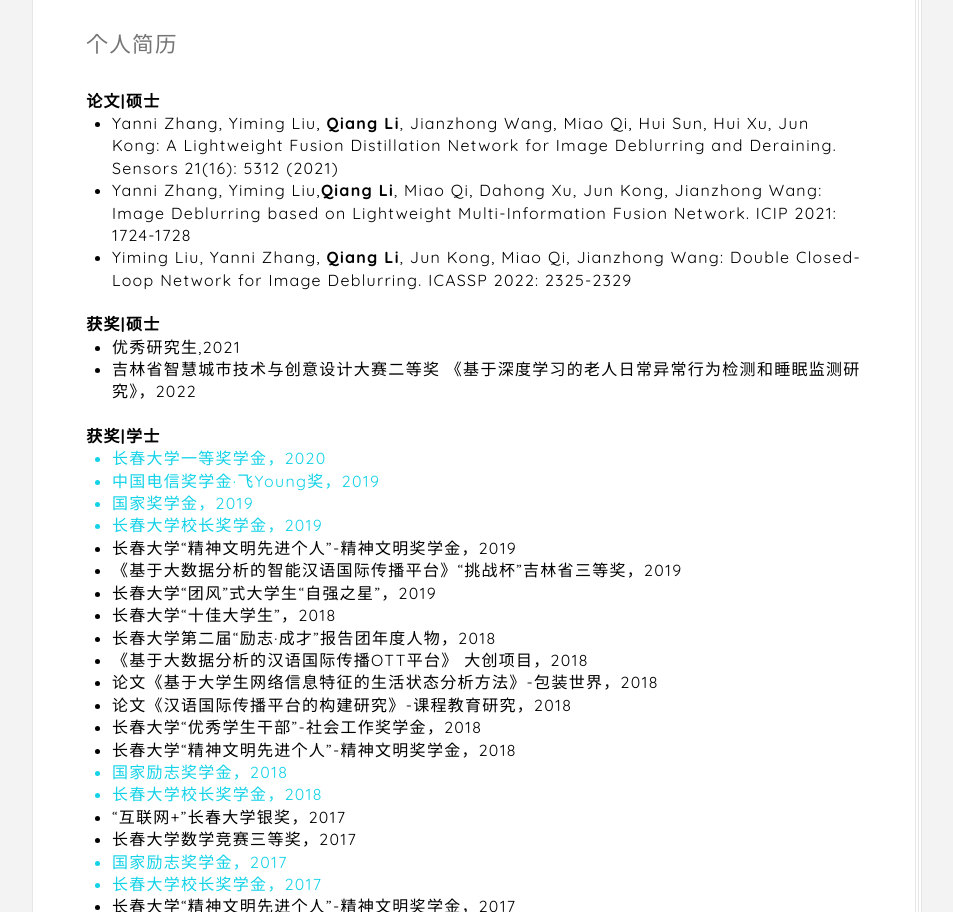
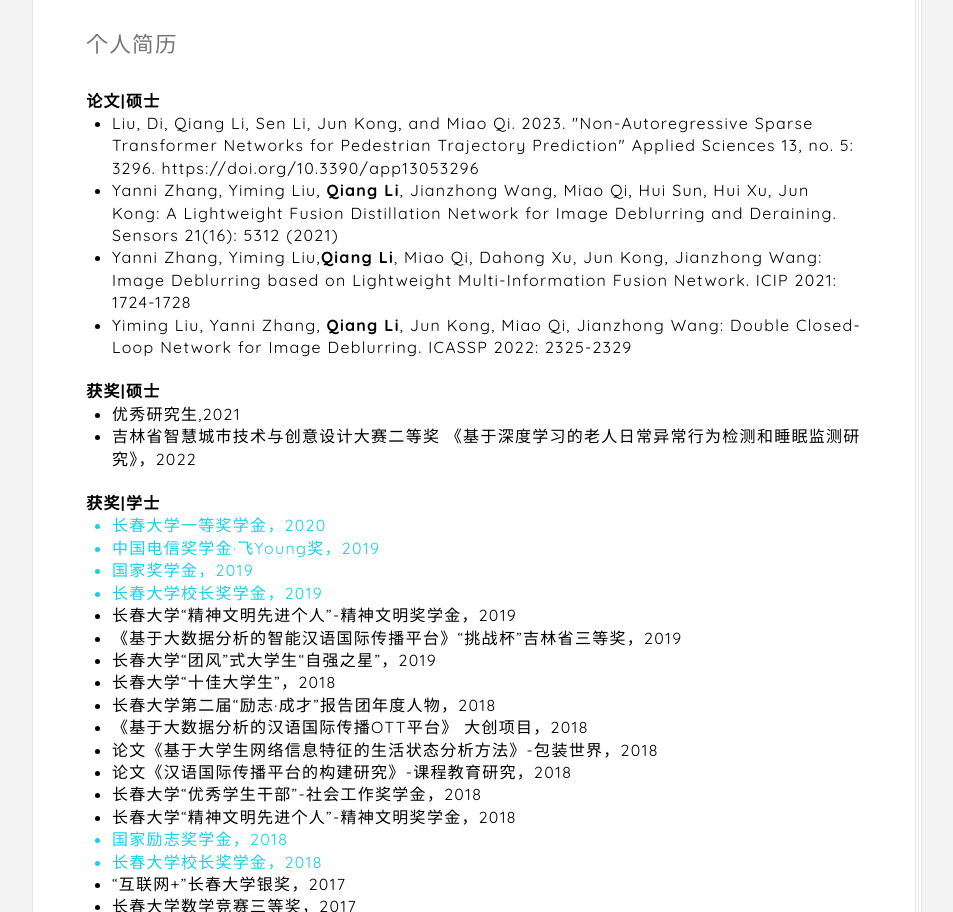
Before and after one commit to LiQiang0307/liqiang0307.github.io, a plain HTML site: page index.html in a window 1280 px wide. Shown: the part 1428-2340 px from the top of the page, without its empty margins (282-1235 px from the left). Drawn offline with Linux system fonts and the light colour scheme; some packages are replaced by stand-ins of ours; a script that the page names is missing; files whose address does not match are found by name.

Commit message:
Update index.html

```diff
--- a/index.html
+++ b/index.html
@@ -286,6 +286,7 @@
             <h2 class="title-thin text-muted">个人简历</h2>
             <b>论文|硕士</b>
             <ul>
+		    <li>Liu, Di, Qiang Li, Sen Li, Jun Kong, and Miao Qi. 2023. "Non-Autoregressive Sparse Transformer Networks for Pedestrian Trajectory Prediction" Applied Sciences 13, no. 5: 3296. https://doi.org/10.3390/app13053296</li>
                 <li>Yanni Zhang, Yiming Liu, <b>Qiang Li</b>, Jianzhong Wang, Miao Qi, Hui Sun, Hui Xu, Jun Kong:
                     A Lightweight Fusion Distillation Network for Image Deblurring and Deraining. Sensors 21(16): 5312 (2021)</li>
 		    <li> Yanni Zhang, Yiming Liu,<b>Qiang Li</b>, Miao Qi, Dahong Xu, Jun Kong, Jianzhong Wang:
```
